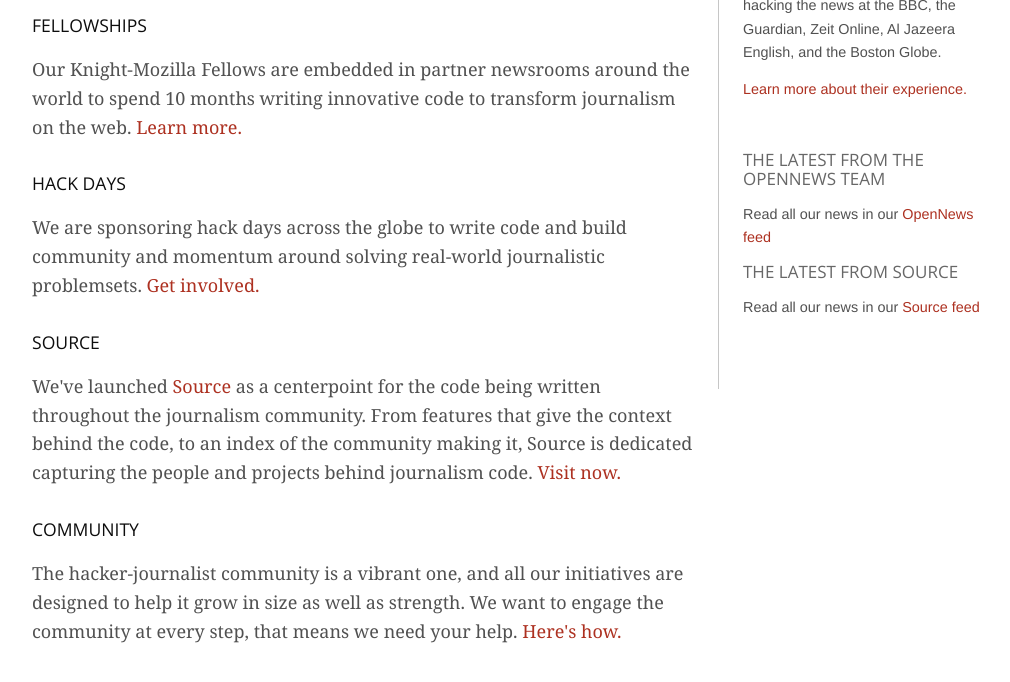
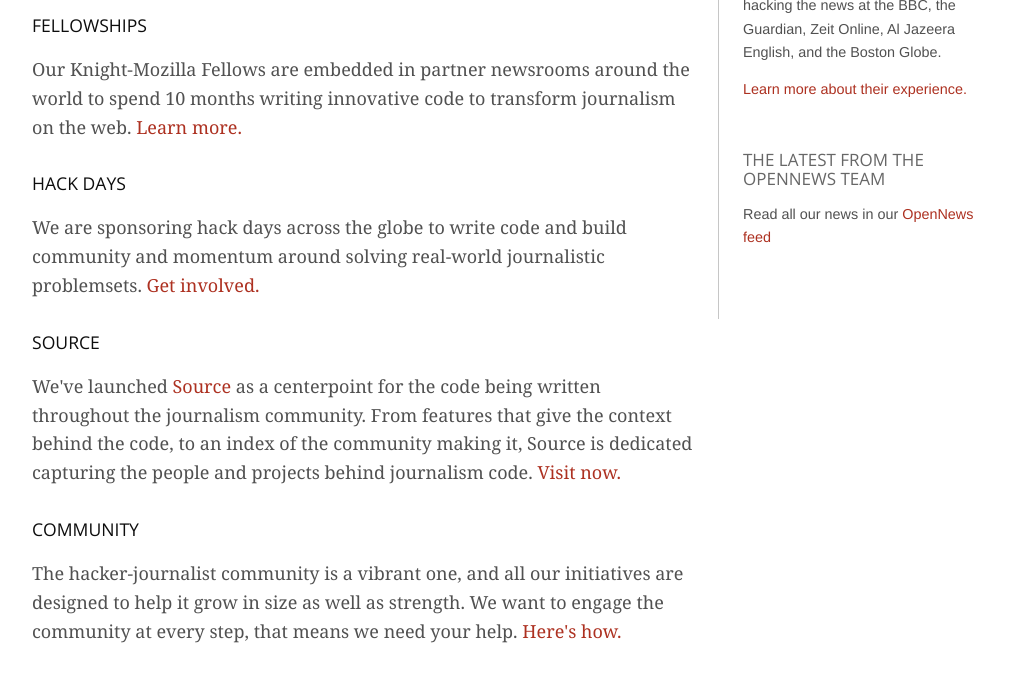
Before and after one commit to mozilla/mozilla-opennews, a Jekyll site: the page built from index.html, in a window 1280 px wide and 900 px high, scrolled down 706 px, cut to the strip 0-701 px from the top of the window. Shown: the top 682 px of the strip, without its empty margins (118-1128 px from the left). Built offline with Jekyll 4.4.1, drawn with Linux system fonts in a browser that asks for light colours; nearby versions of some CDN libraries; Markdown is read by kramdown in place of the engine named in the settings; comment, search, counter and statistics services are not loaded.

Commit message:
Removing the source RSS list until we fix the RSS feed linking to the correct URLs

```diff
--- a/_includes/sidebar_update.html
+++ b/_includes/sidebar_update.html
@@ -22,6 +22,4 @@
 <div id="newsbox">
 <h3>The latest from the OpenNews team</h3>
 <p>Read all our news in our <a class="feed_url" href="http://planet.mozillaopennews.org/rss20.xml">OpenNews feed</a></p>
-<h3>The latest from Source</h3>
-<p>Read all our news in our <a class="feed_url" href="http://source.mozillaopennews.org/rss/">Source feed</a></p>
 </div>
```
Also changed, not shown: 13 other files.
